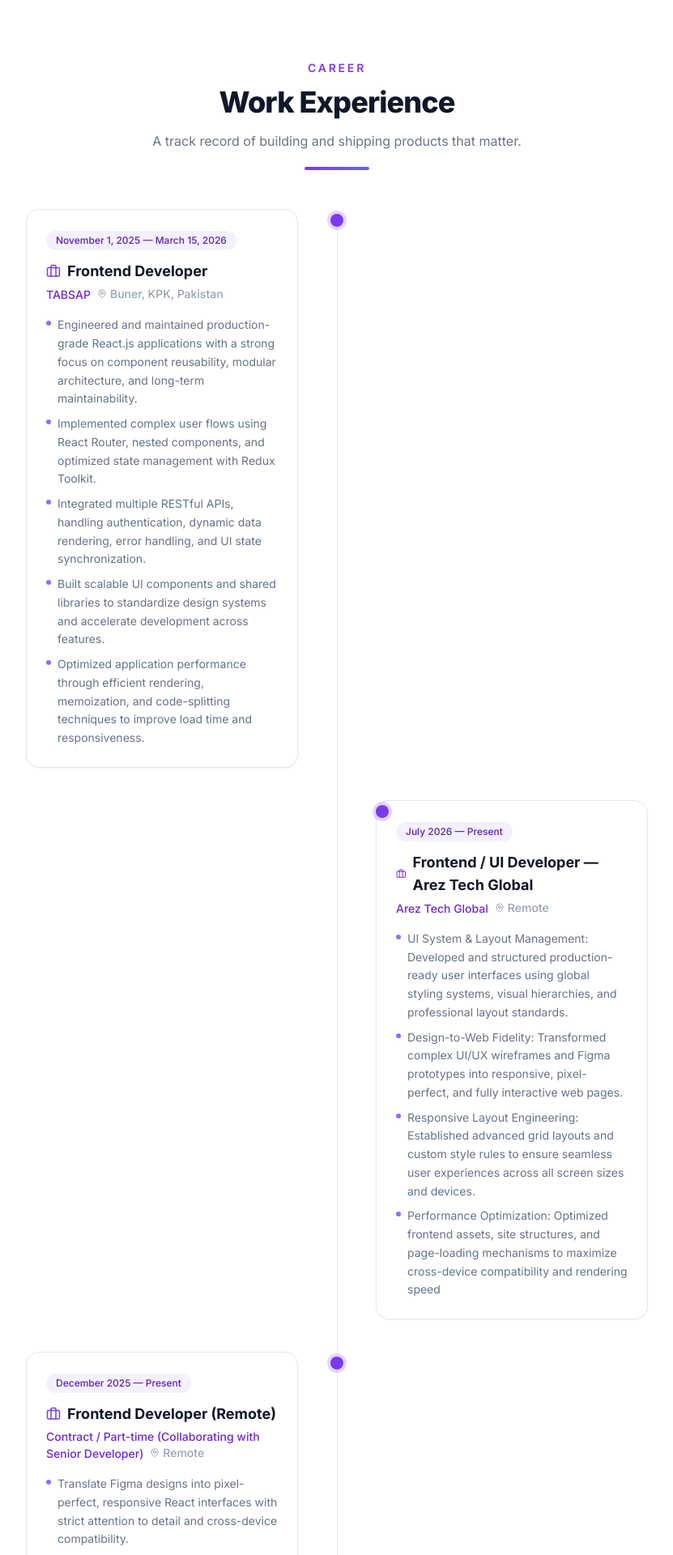
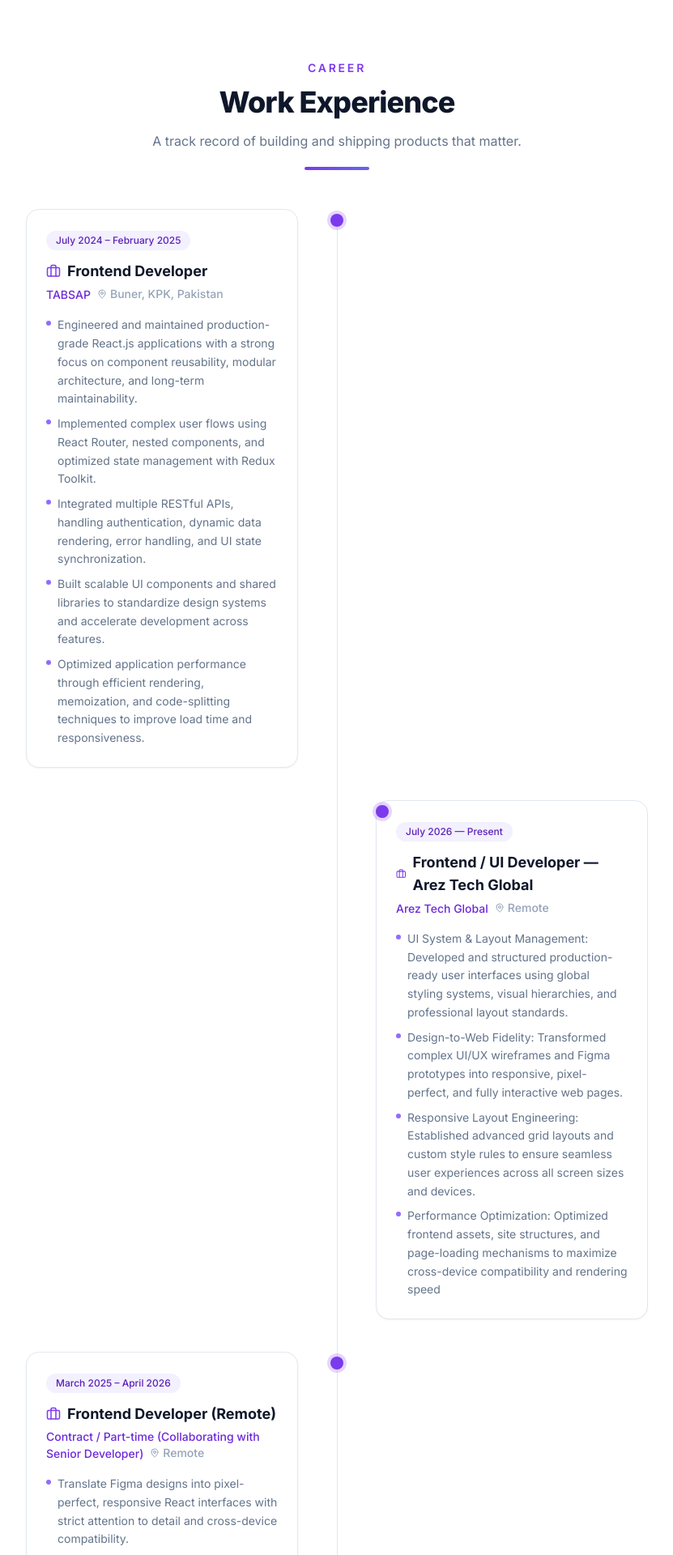
Before and after one commit to javid690/Portfolio, a React (Vite) app: page / in a window 1280 px wide. Shown: the part 4383-6303 px from the top of the page at 81% size, without its empty margins (224-1055 px from the left). Built offline with nearby package versions, Linux system fonts and the light colour scheme.

Commit message:
Update experience dates in portfolio

```diff
--- a/src/data.js
+++ b/src/data.js
@@ -100,7 +100,7 @@ export const experience = [
   {
     role: "Frontend Developer",
     company: "TABSAP",
-    period: "November 1, 2025 — March 15, 2026",
+    period: "July 2024 – February 2025",
     location: "Buner, KPK, Pakistan",
     points: [
       "Engineered and maintained production-grade React.js applications with a strong focus on component reusability, modular architecture, and long-term maintainability.",
@@ -125,7 +125,7 @@ export const experience = [
   {
     role: "Frontend Developer (Remote)",
     company: "Contract / Part-time (Collaborating with Senior Developer)",
-    period: "December 2025 — Present",
+    period: "March 2025 – April 2026",
     location: "Remote",
     points: [
       "Translate Figma designs into pixel-perfect, responsive React interfaces with strict attention to detail and cross-device compatibility.",
```
